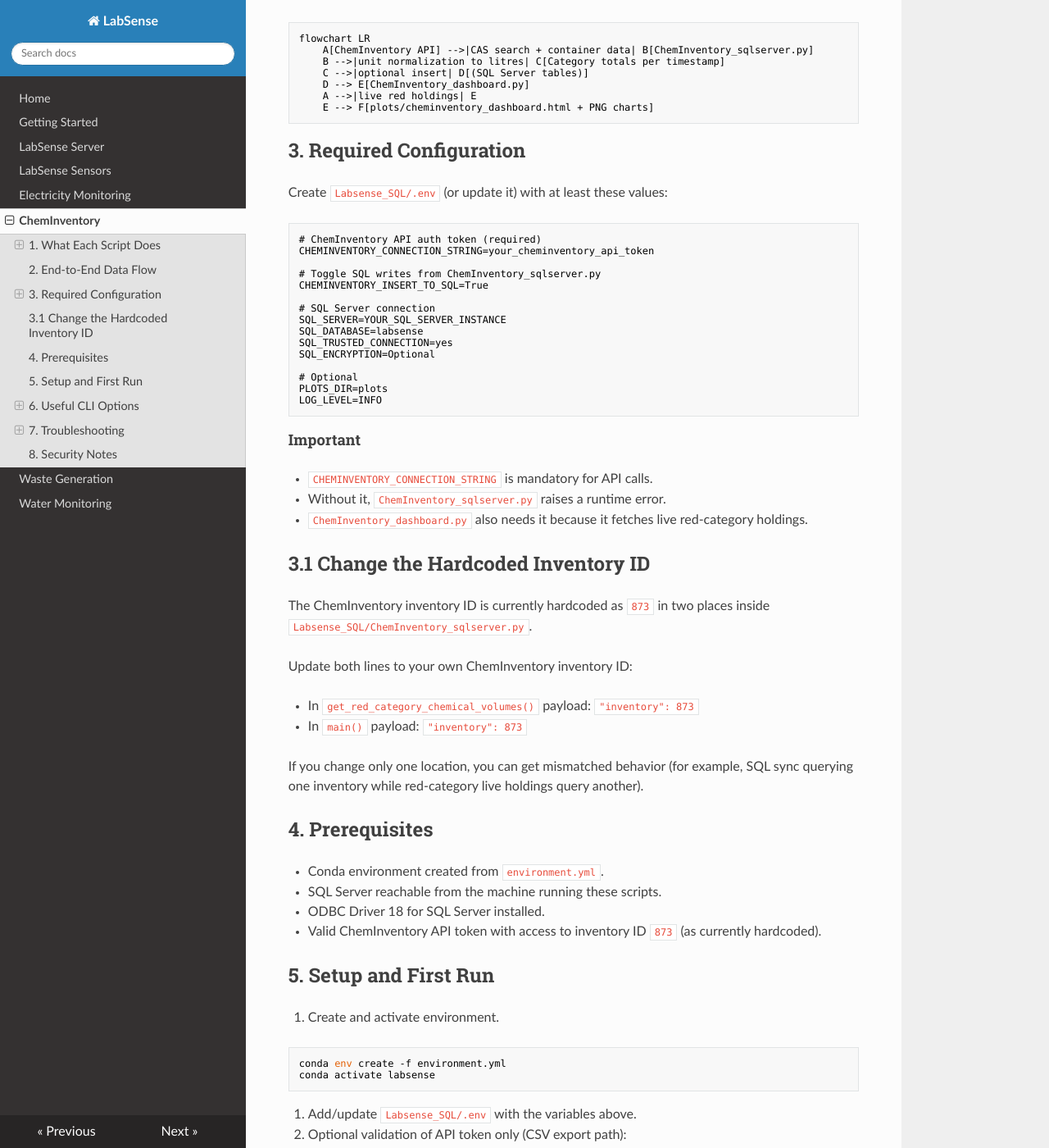
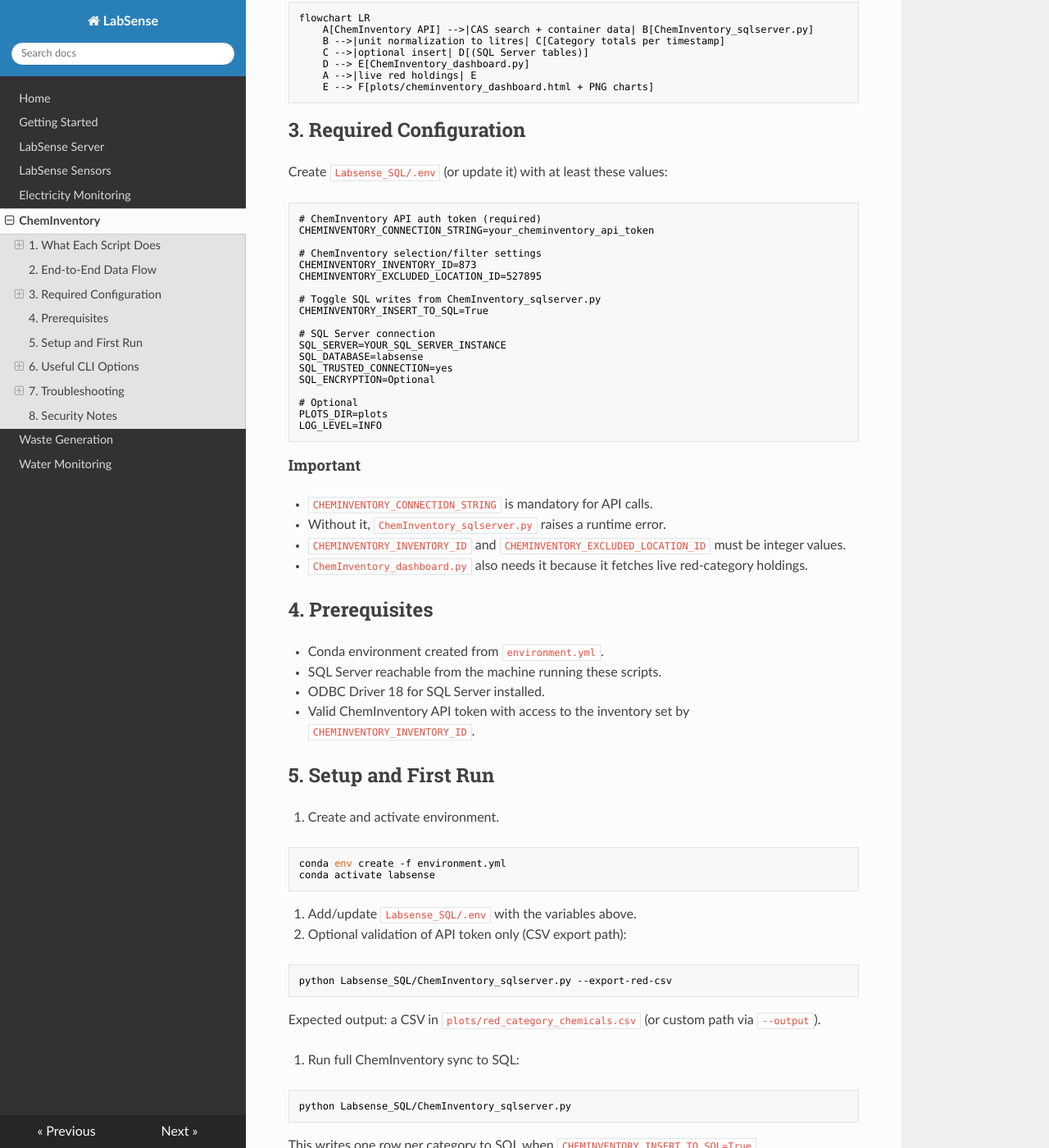
Before and after one commit to Cambridge-PAM/labsense, an MkDocs documentation site: the page built from docs/cheminventory.md, in a window 1280 px wide and 1400 px high, scrolled down 1518 px. Shown: the whole window at 82% size. Built offline with MkDocs 1.6.1, drawn with Linux system fonts in a browser that asks for light colours; nearby versions of some CDN libraries; some of the changed text lies outside the part shown.

Commit message:
Update ChemInventory parameters

```diff
--- a/docs/cheminventory.md
+++ b/docs/cheminventory.md
@@ -4,8 +4,6 @@
 
 - `Labsense_SQL/ChemInventory_sqlserver.py`
 - `Labsense_SQL/ChemInventory_dashboard.py`
-
-If you see the name `ChemInvenotry_sqlserver` elsewhere, that is a typo. The actual file in this repository is `ChemInventory_sqlserver.py`.
 
 ## 1. What Each Script Does
 
@@ -28,7 +26,8 @@
 
 - Requires `CHEMINVENTORY_CONNECTION_STRING` (ChemInventory auth token) for API access.
 - Uses retries for transient HTTP failures.
-- Filters out ChemInventory location `527895` before summing held volume. This location in the exemplar inventory corresponds to chemicals on order, that have not yet been delivered.
+- Uses `CHEMINVENTORY_INVENTORY_ID` from `Labsense_SQL/.env` to select the ChemInventory inventory.
+- Filters out one location using `CHEMINVENTORY_EXCLUDED_LOCATION_ID` before summing held volume (for example, on-order stock not yet delivered).
 - Uses unit conversion factors from `Labsense_SQL/constants.py`.
 - SQL inserts are controlled by `CHEMINVENTORY_INSERT_TO_SQL`.
 
@@ -71,6 +70,10 @@
 # ChemInventory API auth token (required)
 CHEMINVENTORY_CONNECTION_STRING=your_cheminventory_api_token
 
+# ChemInventory selection/filter settings
+CHEMINVENTORY_INVENTORY_ID=873
+CHEMINVENTORY_EXCLUDED_LOCATION_ID=527895
+
 # Toggle SQL writes from ChemInventory_sqlserver.py
 CHEMINVENTORY_INSERT_TO_SQL=True
 
@@ -89,25 +92,15 @@
 
 - `CHEMINVENTORY_CONNECTION_STRING` is mandatory for API calls.
 - Without it, `ChemInventory_sqlserver.py` raises a runtime error.
+- `CHEMINVENTORY_INVENTORY_ID` and `CHEMINVENTORY_EXCLUDED_LOCATION_ID` must be integer values.
 - `ChemInventory_dashboard.py` also needs it because it fetches live red-category holdings.
-
-## 3.1 Change the Hardcoded Inventory ID
-
-The ChemInventory inventory ID is currently hardcoded as `873` in two places inside `Labsense_SQL/ChemInventory_sqlserver.py`.
-
-Update both lines to your own ChemInventory inventory ID:
-
-- In `get_red_category_chemical_volumes()` payload: `"inventory": 873`
-- In `main()` payload: `"inventory": 873`
-
-If you change only one location, you can get mismatched behavior (for example, SQL sync querying one inventory while red-category live holdings query another).
 
 ## 4. Prerequisites
 
 - Conda environment created from `environment.yml`.
 - SQL Server reachable from the machine running these scripts.
 - ODBC Driver 18 for SQL Server installed.
-- Valid ChemInventory API token with access to inventory ID `873` (as currently hardcoded).
+- Valid ChemInventory API token with access to the inventory set by `CHEMINVENTORY_INVENTORY_ID`.
 
 ## 5. Setup and First Run
 
```
Also changed, not shown: 1 other file.
